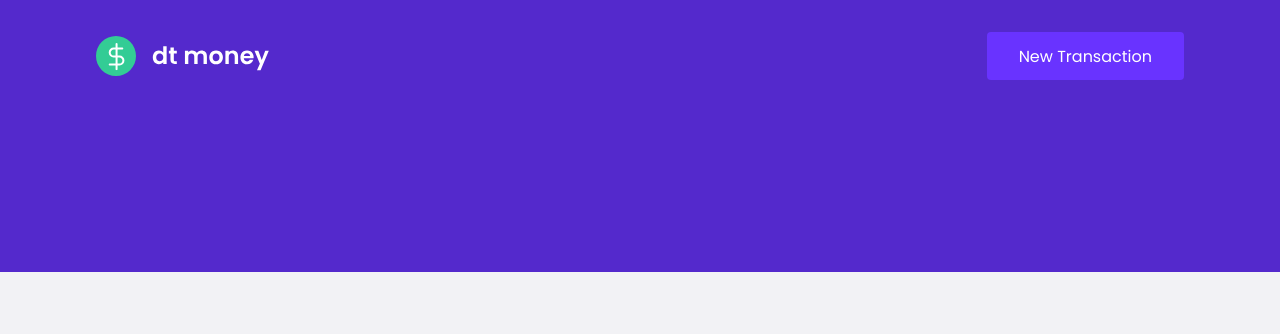
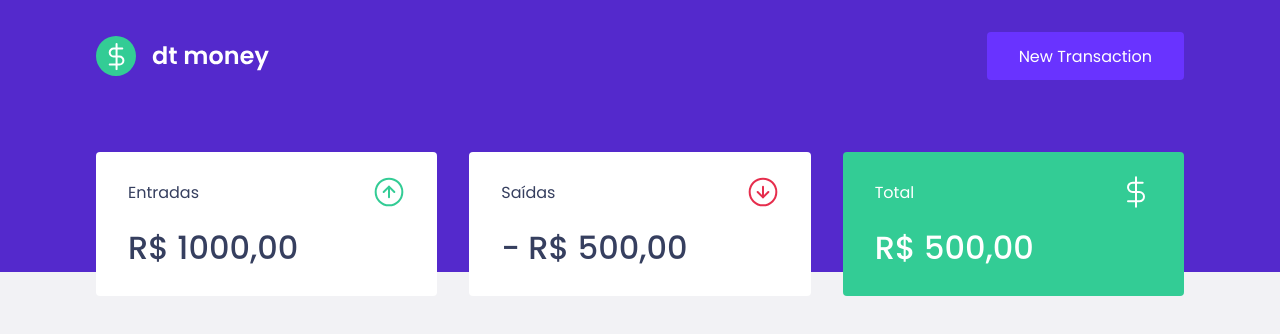
Before and after one commit to edmiltonVinicius/react-02-ignite-rocketseat, a React (Create React App) app: page / in a window 1280 px wide. Shown: the top 334 px of the page. Built offline with nearby package versions, Linux system fonts and the light colour scheme.

Commit message:
Created components dashboard and summary

```diff
--- a/public/index.html
+++ b/public/index.html
@@ -6,7 +6,7 @@
     <meta charset="utf-8" />
     <link rel="icon" href="%PUBLIC_URL%/favicon.png" />
     <title>DTmoney</title>
-    <link href="https://fonts.googleapis.com/css2?family=Poppins:wght@400;600&display=swap" rel="stylesheet">
+    <link href="https://fonts.googleapis.com/css2?family=Poppins:wght@400;500;600&display=swap" rel="stylesheet">
   </head>
   <body>
     <div id="root"></div>
--- a/src/App.tsx
+++ b/src/App.tsx
@@ -1,3 +1,4 @@
+import { Dashboard } from './components/Dashboard';
 import { Header } from './components/Header/index';
 
 import { GlobalStyle } from './styles/global';
@@ -7,6 +8,7 @@
     <>
       <GlobalStyle></GlobalStyle>
       <Header />
+      <Dashboard />
     </>
   );
 }
--- /dev/null
+++ b/src/components/Dashboard/index.tsx
@@ -0,0 +1,10 @@
+import { Summary } from "../Summary";
+import { Container } from "./styles";
+
+export function Dashboard() {
+    return (
+        <Container>
+            <Summary />
+        </Container>
+    );
+};
--- /dev/null
+++ b/src/components/Dashboard/styles.ts
@@ -0,0 +1,8 @@
+import styled from 'styled-components';
+
+export const Container = styled.main`
+    max-width: 1120px;
+    margin: 0 auto;
+    padding: 2.5rem 1rem;
+
+`;
--- a/src/components/Header/index.tsx
+++ b/src/components/Header/index.tsx
@@ -12,5 +12,5 @@
                 </button>
             </Content>
         </Container>
-    )
-}
+    );
+};
--- /dev/null
+++ b/src/components/Summary/index.tsx
@@ -0,0 +1,33 @@
+import incomeImg from '../../assets/svg/income.svg'
+import outcomeImg from '../../assets/svg/outcome.svg'
+import totalImg from '../../assets/svg/total.svg'
+
+import { Container } from './styles';
+
+export function Summary() {
+    return (
+        <Container>
+            <div>
+                <header>
+                    <p>Entradas</p>
+                    <img src={incomeImg} alt="Entradas" />
+                </header>
+                <strong>R$ 1000,00</strong>
+            </div>
+            <div>
+                <header>
+                    <p>Saídas</p>
+                    <img src={outcomeImg} alt="Saídas" />
+                </header>
+                <strong>- R$ 500,00</strong>
+            </div>
+            <div className='highlight-background'>
+                <header>
+                    <p>Total</p>
+                    <img src={totalImg} alt="Total" />
+                </header>
+                <strong>R$ 500,00</strong>
+            </div>
+        </Container>
+    );
+};
--- /dev/null
+++ b/src/components/Summary/styles.ts
@@ -0,0 +1,34 @@
+import styled from 'styled-components';
+
+export const Container = styled.div`
+    display: grid;
+    grid-template-columns: 1fr 1fr 1fr;
+    gap: 2rem;
+    margin-top: -10rem;
+
+    div {
+        background: var(--shape);
+        padding: 1.5rem 2rem;
+        border-radius: 0.25rem;
+        color: var(--text-title);
+
+        header {
+            display: flex;
+            align-items: center;
+            justify-content: space-between;
+        }
+
+        strong {
+            display: block;
+            margin-top: 1rem;
+            font-size: 2rem;
+            font-weight: 500;
+            line-height: 3rem;
+        }
+
+        &.highlight-background {
+            background: var(--green);
+            color: #fff;
+        }
+    }
+`;
--- a/src/styles/global.ts
+++ b/src/styles/global.ts
@@ -9,6 +9,7 @@
         --text-title: #363F5F;
         --text-body: #969cb3;
         --shape: #fff;
+        --green:#33CC95;
     }
 
     * {
```
